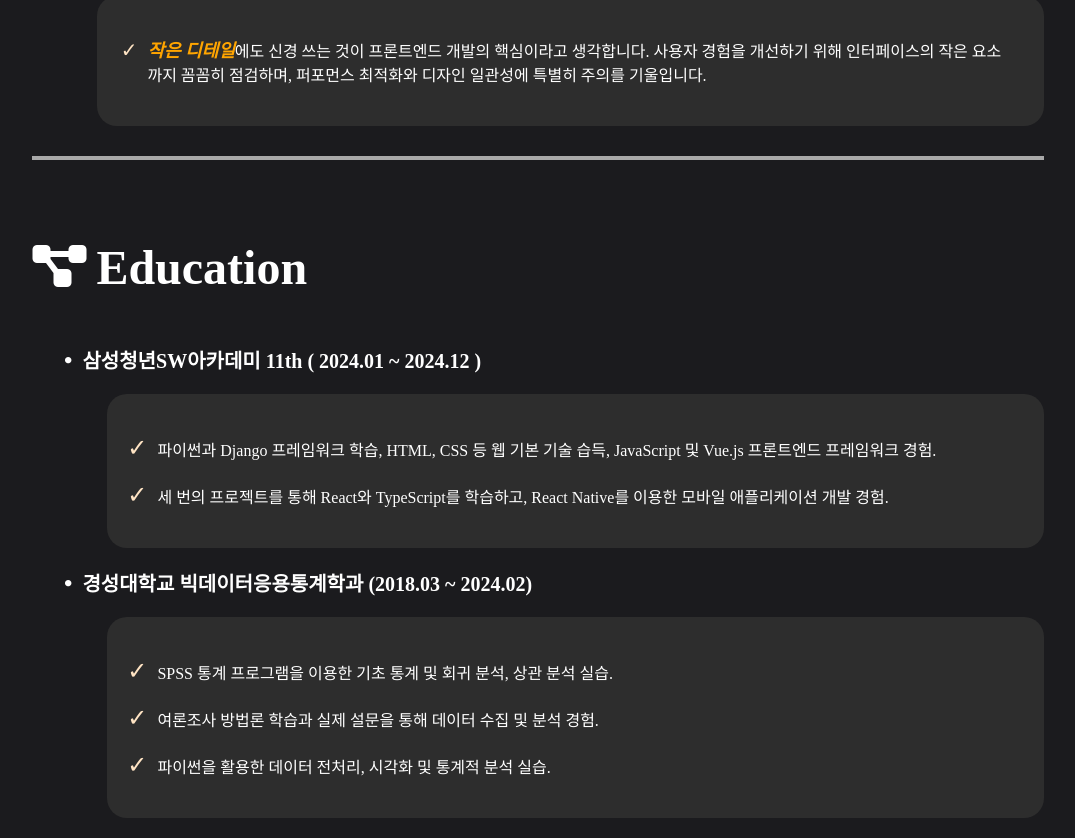
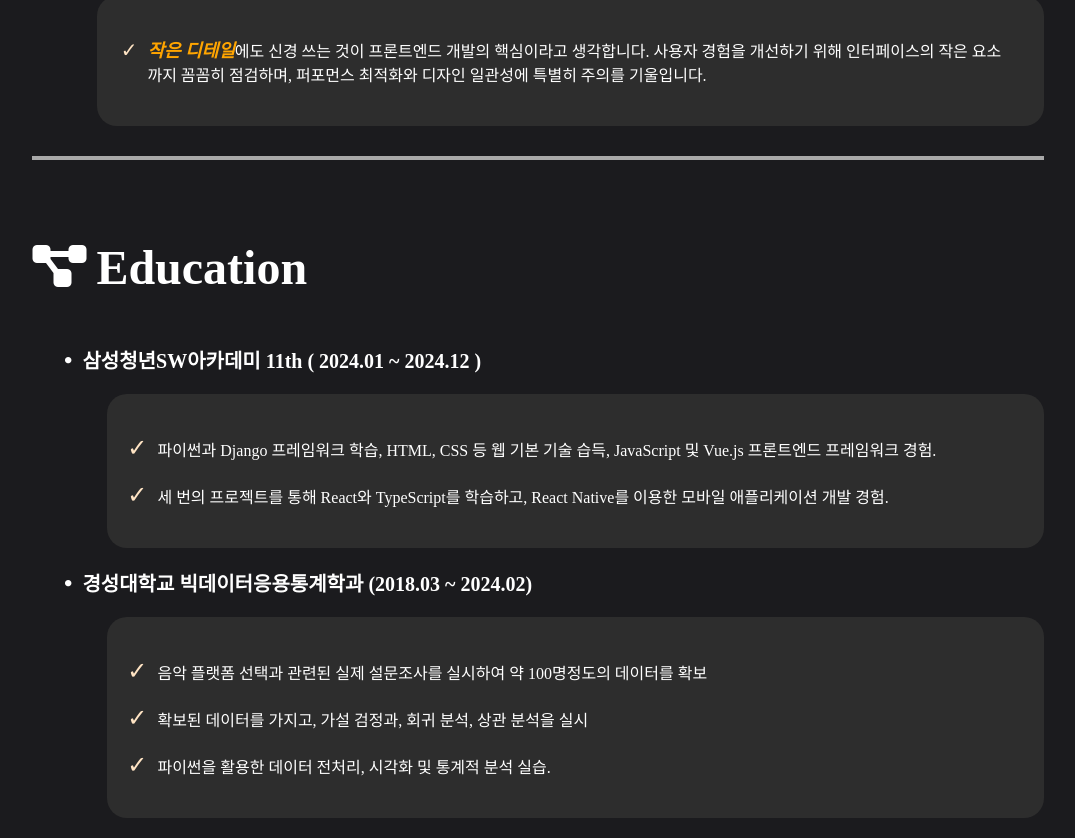
Before and after one commit to koohyunwoo1/PortFolio, a React (Vite) app: page / in a window 1280 px wide. Shown: the part 3308-4146 px from the top of the page, without its empty margins (102-1177 px from the left). Built offline with nearby package versions, Linux system fonts and the light colour scheme.

Commit message:
대학교 내용 수정

```diff
--- a/src/components/Profile/Career.jsx
+++ b/src/components/Profile/Career.jsx
@@ -32,11 +32,11 @@ const Career = () => {
           경성대학교 빅데이터응용통계학과 (2018.03 ~ 2024.02)
           <ul className="CareerSubText">
             <li>
-              SPSS 통계 프로그램을 이용한 기초 통계 및 회귀 분석, 상관 분석
-              실습.
+              음악 플랫폼 선택과 관련된 실제 설문조사를 실시하여 약 100명정도의
+              데이터를 확보
             </li>
             <li>
-              여론조사 방법론 학습과 실제 설문을 통해 데이터 수집 및 분석 경험.
+              확보된 데이터를 가지고, 가설 검정과, 회귀 분석, 상관 분석을 실시
             </li>
             <li>파이썬을 활용한 데이터 전처리, 시각화 및 통계적 분석 실습.</li>
           </ul>
```
